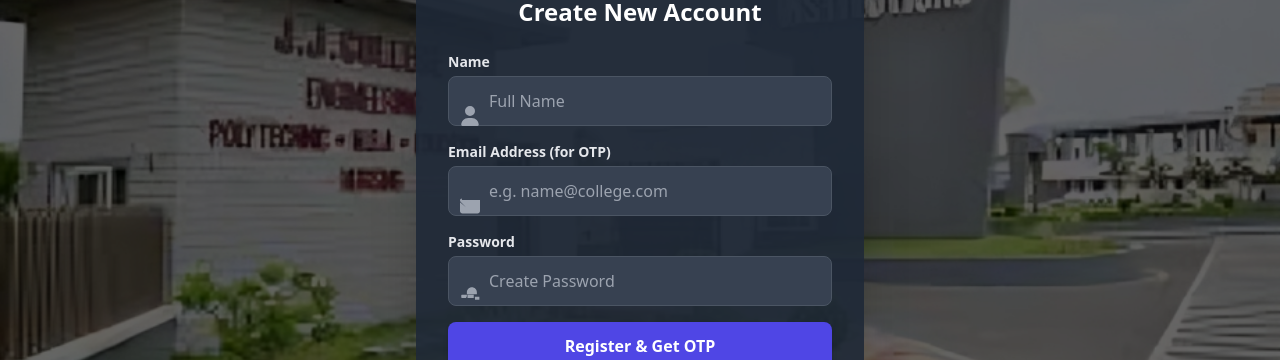
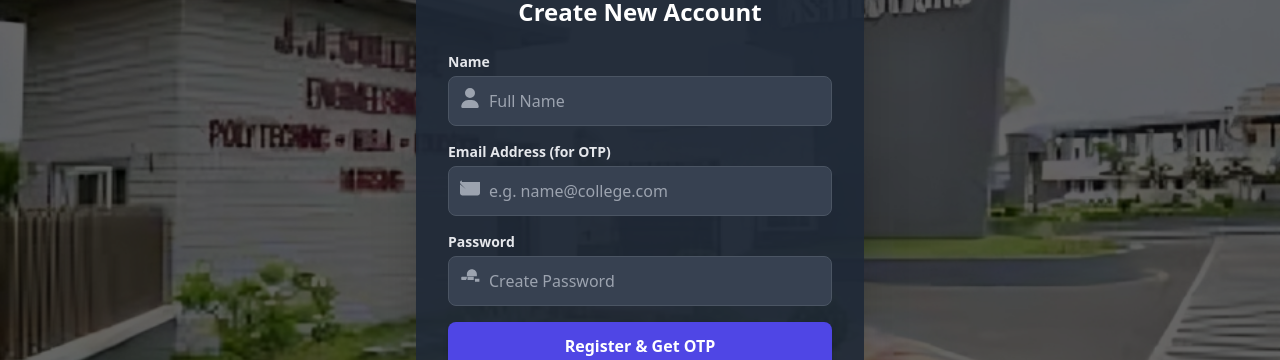
Before and after one commit to sharugesh2303/canteen-student-ui, a React (Vite) app: page /register in a window 1280 px wide. Shown: the part 278-638 px from the top of the page. Built offline with nearby package versions, Linux system fonts and the light colour scheme; no server answers.

Commit message:
Fix: Save all files with updated VITE_API_URL

```diff
--- a/src/pages/RegisterPage.jsx
+++ b/src/pages/RegisterPage.jsx
@@ -77,7 +77,6 @@ const RegisterPage = () => {
             <div className="absolute inset-0 bg-black opacity-60"></div>
 
             <div className="text-center text-white mb-8 relative z-10">
-                {/* 🟢 UPDATED: CapIcon background color to match darker theme */}
                 <div className="inline-block bg-gray-700 p-4 rounded-full mb-4 shadow-lg">
                     <CapIcon size={40} className="text-indigo-400" />
                 </div>
@@ -85,45 +84,43 @@ const RegisterPage = () => {
                 <p className="text-lg mt-2 font-light text-indigo-400">Student Register</p>
             </div>
 
-            {/* 🟢 UPDATED: Form container styling */}
+            {/* UPDATED: Form container styling */}
             <div className="relative z-10 p-8 bg-gray-800 bg-opacity-90 rounded-xl shadow-2xl w-full max-w-md text-center border-t-4 border-indigo-500">
                 <h2 className="text-2xl font-bold text-white text-center mb-6">Create New Account</h2>
 
                 <form className="space-y-4" onSubmit={isOtpSent ? handleVerifyOtp : handleSendOtp}>
 
+                    {/* --- STEP 1: Registration Details (Visible until OTP is sent) --- */}
                     {!isOtpSent && (
                         <>
                             <div className="relative">
-                                {/* 🟢 UPDATED: Label color */}
                                 <label htmlFor="name" className="block text-gray-200 text-sm font-semibold mb-1 text-left">Name</label>
-                                <span className="absolute inset-y-0 left-0 top-1/2 transform translate-y-2 flex items-center pl-3">
+                                {/* 🟢 FIX ALIGNMENT: Use inset-y-0 and items-center */}
+                                <span className="absolute inset-y-0 left-0 top-[18px] flex items-center pl-3">
                                     <UserIcon className="text-gray-400 w-5 h-5" />
                                 </span>
-                                {/* 🟢 UPDATED: Input styling */}
                                 <input type="text" id="name" placeholder="Full Name" required
                                     className="w-full pl-10 pr-4 py-3 bg-gray-700 text-white rounded-lg border border-gray-600 focus:outline-none focus:ring-2 focus:ring-indigo-500 focus:border-indigo-500"
                                     value={name} onChange={(e) => setName(e.target.value)} />
                             </div>
 
                             <div className="relative">
-                                {/* 🟢 UPDATED: Label color */}
                                 <label htmlFor="email" className="block text-gray-200 text-sm font-semibold mb-1 text-left">Email Address (for OTP)</label>
-                                <span className="absolute inset-y-0 left-0 top-1/2 transform translate-y-2 flex items-center pl-3">
+                                {/* 🟢 FIX ALIGNMENT: Use inset-y-0 and items-center */}
+                                <span className="absolute inset-y-0 left-0 top-[18px] flex items-center pl-3">
                                     <MailIcon className="text-gray-400 w-5 h-5" />
                                 </span>
-                                {/* 🟢 UPDATED: Input styling */}
                                 <input type="email" id="email" placeholder="e.g. name@college.com" required
                                     className="w-full pl-10 pr-4 py-3 bg-gray-700 text-white rounded-lg border border-gray-600 focus:outline-none focus:ring-2 focus:ring-indigo-500 focus:border-indigo-500"
                                     value={email} onChange={(e) => setEmail(e.target.value)} />
                             </div>
 
                             <div className="relative">
-                                {/* 🟢 UPDATED: Label color */}
                                 <label htmlFor="password" className="block text-gray-200 text-sm font-semibold mb-1 text-left">Password</label>
-                                <span className="absolute inset-y-0 left-0 top-1/2 transform translate-y-2 flex items-center pl-3">
+                                {/* 🟢 FIX ALIGNMENT: Use inset-y-0 and items-center */}
+                                <span className="absolute inset-y-0 left-0 top-[18px] flex items-center pl-3">
                                     <LockIcon className="text-gray-400 w-5 h-5" />
                                 </span>
-                                {/* 🟢 UPDATED: Input styling */}
                                 <input type="password" id="password" placeholder="Create Password" required
                                     className="w-full pl-10 pr-4 py-3 bg-gray-700 text-white rounded-lg border border-gray-600 focus:outline-none focus:ring-2 focus:ring-indigo-500 focus:border-indigo-500"
                                     value={password} onChange={(e) => setPassword(e.target.value)} />
@@ -133,10 +130,9 @@ const RegisterPage = () => {
 
                     {isOtpSent && (
                         <div className="relative">
-                            {/* 🟢 UPDATED: Label color */}
                             <label htmlFor="otp" className="block text-gray-200 text-sm font-semibold mb-1 text-left">Verification Code (Check your email)</label>
-                            <span className="absolute inset-y-0 left-0 top-1/2 transform translate-y-2 flex items-center pl-3 text-indigo-400 font-bold">#</span>
-                            {/* 🟢 UPDATED: Input styling */}
+                            {/* 🟢 FIX ALIGNMENT: Use inset-y-0 and items-center */}
+                                <span className="absolute inset-y-0 left-0 top-[18px] flex items-center pl-3 text-indigo-400 font-bold">#</span>
                             <input type="text" id="otp" placeholder="Enter 6-digit OTP" required
                                 className="w-full pl-10 pr-4 py-3 bg-gray-700 text-white rounded-lg border border-gray-600 focus:outline-none focus:ring-2 focus:ring-indigo-500 focus:border-indigo-500"
                                 value={otp} onChange={(e) => setOtp(e.target.value)} />
@@ -146,7 +142,6 @@ const RegisterPage = () => {
                     {error && <p className="text-red-500 text-center text-sm">{error}</p>}
                     {successMsg && <p className="text-green-500 text-center text-sm">{successMsg}</p>}
 
-                    {/* 🟢 UPDATED: Button styling to match admin login */}
                     <button type="submit" disabled={loading}
                         className="w-full flex items-center justify-center py-3 px-4 bg-indigo-600 hover:bg-indigo-700 text-white font-bold rounded-lg transition duration-200 shadow-md disabled:opacity-50">
                             {loading ? (isOtpSent ? 'Verifying...' : 'Sending OTP...') : (isOtpSent ? 'Verify OTP & Finish' : 'Register & Get OTP')}
@@ -159,8 +154,7 @@ const RegisterPage = () => {
                         Sign In
                     </Link>
                 </p>
-                {/* 🟢 UPDATED: Powered by Nexora footer with larger text and adjusted color */}
-                <p className="text-center text-gray-500 text-base mt-4"> {/* Increased text size to 'text-base' */}
+                <p className="text-center text-gray-500 text-base mt-4">
                     Powered by Nexora
                 </p>
             </div>
```
